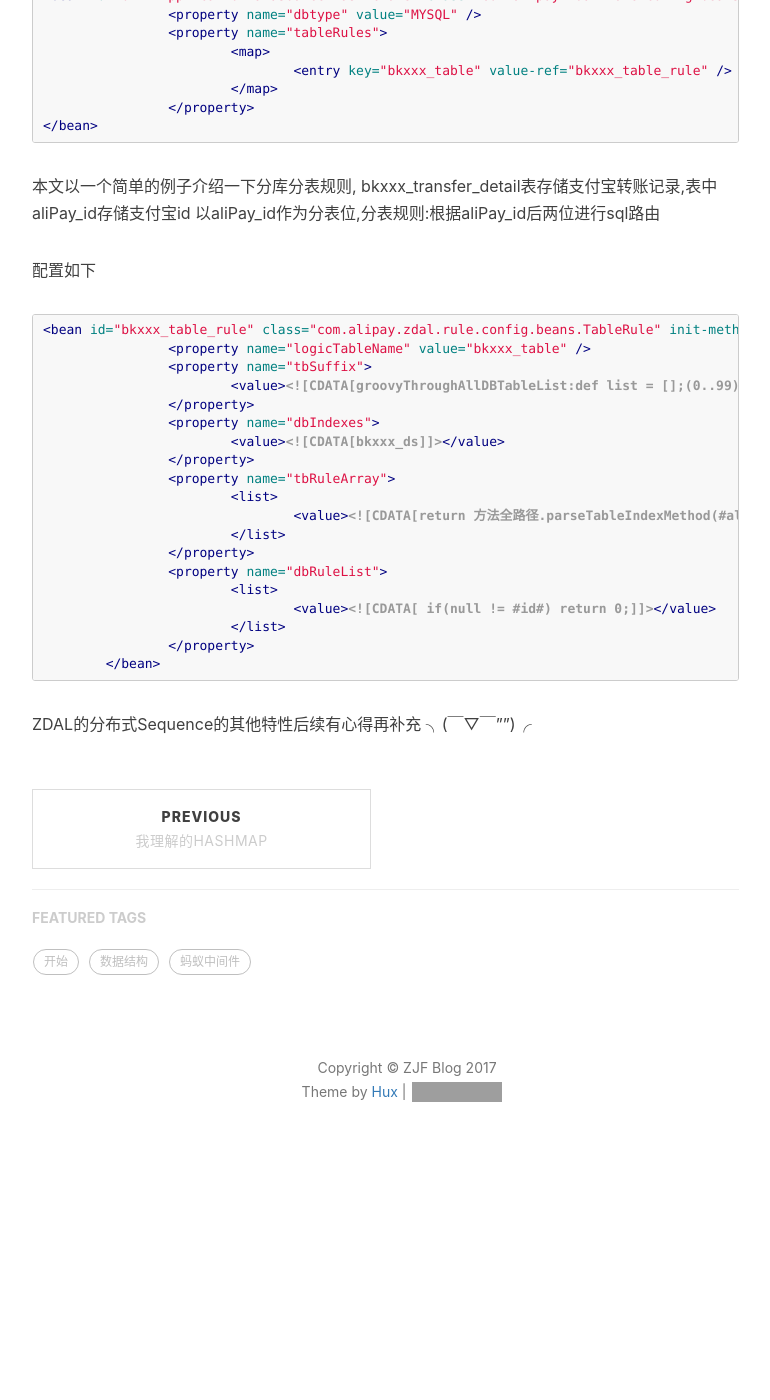
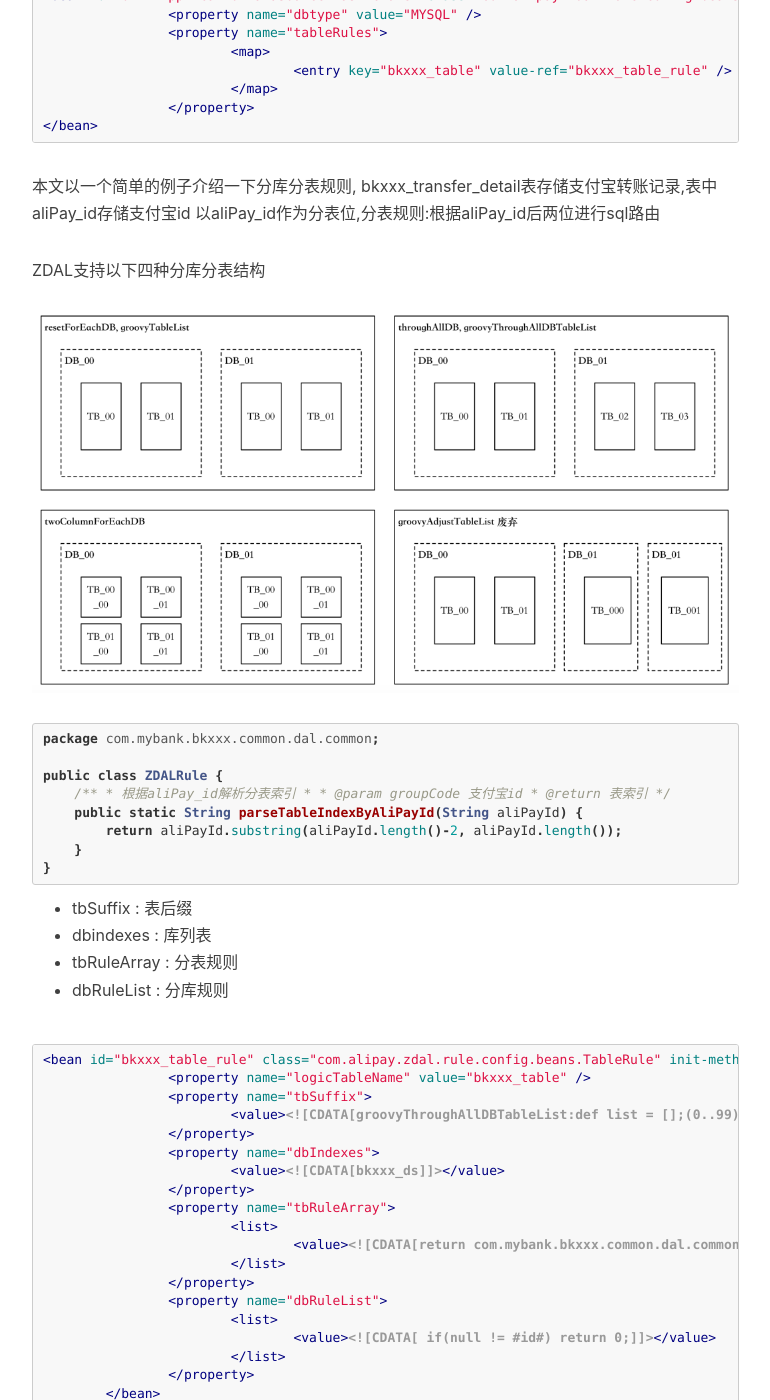
Before and after one commit to DoubleChick/DoubleChick.github.io, a Jekyll site: the page built from _posts/2017-12-10-zdal.markdown, in a window 1280 px wide and 1400 px high, scrolled down 3765 px. Shown: the whole window, without its empty margins (233-1003 px from the left). Built offline with Jekyll 4.4.1, drawn with Linux system fonts in a browser that asks for light colours; nearby versions of some CDN libraries; comment, search, counter and statistics services are not loaded; before the commit the page ends 4961 px from its top, so only the background shows below that; some of the changed text lies outside the part shown; grey boxes are pictures that could not be loaded.

Commit message:
Blog4Part11

````diff
--- a/_posts/2017-12-10-zdal.markdown
+++ b/_posts/2017-12-10-zdal.markdown
@@ -40,7 +40,7 @@ ZDAL架构图一览
 首先在common-dal bundle中通过Sofa标签声明JDBC的DataSouce实现类bkxxxDataSource
 * 可以看出DataSouce实现类依赖应用数据源
 * 使用方法:在业务代码中获取bkxxxDataSource或者将其注入到ORM框架中来对数据库进行操作
-```XML
+```xml
 	<sofa:zdal-jdbc id="bkxxxDataSource">
 		<!-- 应用数据源 -->
 		<sofa:appDataSourceName value="bkxxxApplicationDataSource" />
@@ -131,7 +131,30 @@ ZDAL架构图一览
 bkxxx_transfer_detail表存储支付宝转账记录,表中aliPay_id存储支付宝id
 以aliPay_id作为分表位,分表规则:根据aliPay_id后两位进行sql路由
 
-配置如下
+ZDAL支持以下四种分库分表结构
+![img](/img/in-post/DepotsTableStructure.png)
+
+```java
+package com.mybank.bkxxx.common.dal.common;
+
+public class ZDALRule {
+    /**
+     * 根据aliPay_id解析分表索引
+     *
+     * @param groupCode  支付宝id
+     * @return 表索引
+     */
+    public static String parseTableIndexByAliPayId(String aliPayId) {
+        return aliPayId.substring(aliPayId.length()-2, aliPayId.length());
+    }
+}
+```
+
+* tbSuffix : 表后缀
+* dbindexes : 库列表
+* tbRuleArray : 分表规则
+* dbRuleList : 分库规则
+
 ```xml
 <bean id="bkxxx_table_rule" class="com.alipay.zdal.rule.config.beans.TableRule" init-method="init">
 		<property name="logicTableName" value="bkxxx_table" />
@@ -143,7 +166,7 @@ bkxxx_transfer_detail表存储支付宝转账记录,表中aliPay_id存储支付
 		</property>
 		<property name="tbRuleArray">
 			<list>
-				<value><![CDATA[return 方法全路径.parseTableIndexMethod(#aliPay_id#).padLeft(4,"0");]]></value>
+				<value><![CDATA[return com.mybank.bkxxx.common.dal.common.ZDALRule.parseTableIndexByAliPayId(#aliPay_id#).padLeft(4,"0");]]></value>
 			</list>
 		</property>
 		<property name="dbRuleList">
````
Also changed, not shown: other parts of _posts/2017-12-10-zdal.markdown (+1 -1 lines), img/in-post/DepotsTableStructure.png (added).
